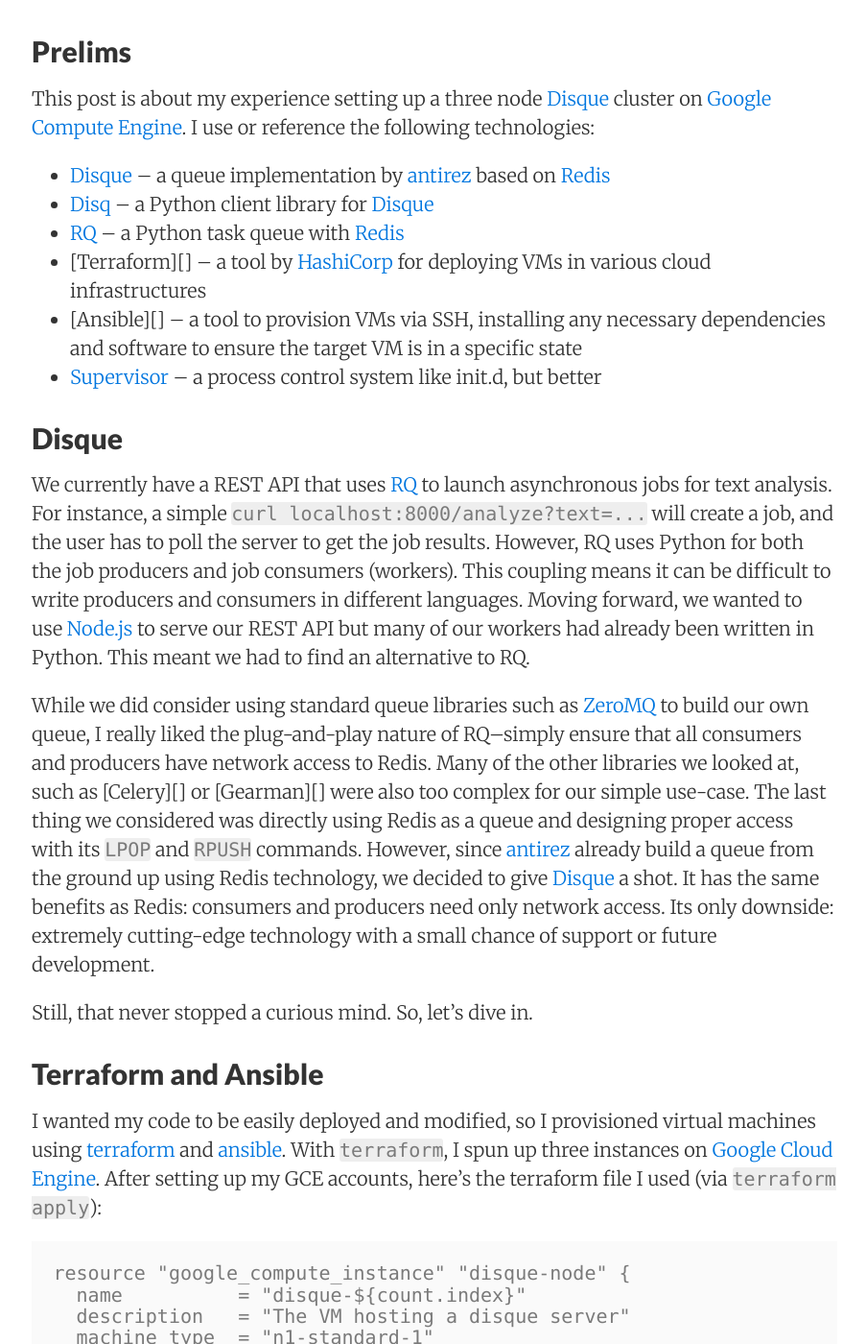
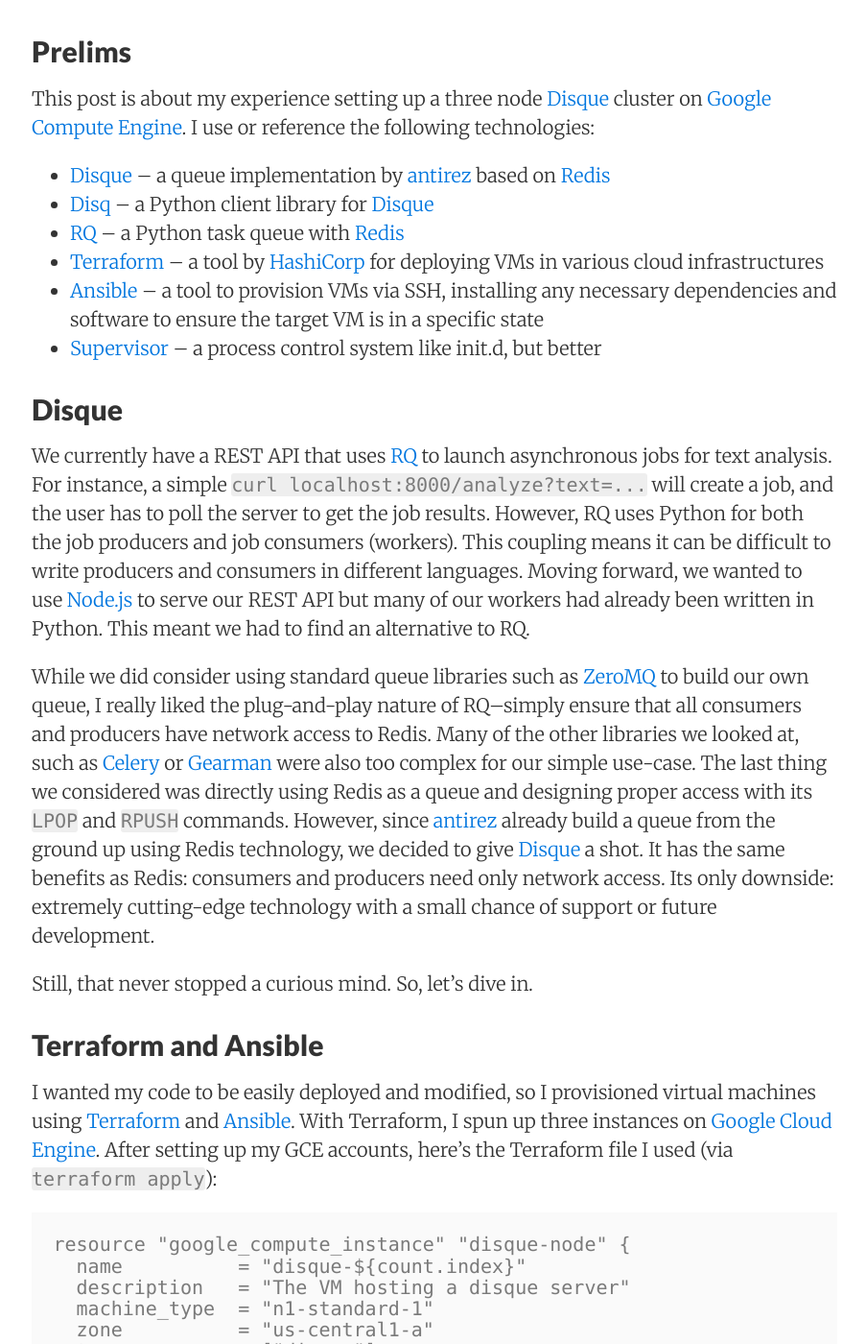
Before and after one commit to echu/echu.github.io, a Jekyll site: the page built from _posts/2015-10-15-disque.md, in a window 1280 px wide and 1400 px high, scrolled down 377 px. Shown: the whole window at 96% size, without its empty margins (187-1090 px from the left). Built offline with Jekyll 4.4.1, drawn with Linux system fonts in a browser that asks for light colours; nearby versions of some CDN libraries; some of the changed lines change nothing that is shown.

Commit message:
fix missing links

```diff
--- a/_posts/2015-10-15-disque.md
+++ b/_posts/2015-10-15-disque.md
@@ -24,7 +24,7 @@
 Still, that never stopped a curious mind. So, let's dive in.
 
 ## Terraform and Ansible
-I wanted my code to be easily deployed and modified, so I provisioned virtual machines using [terraform](https://terraform.io) and [ansible](http://ansible.com). With `terraform`, I spun up three instances on [Google Cloud Engine](https://cloud.google.com/). After setting up my GCE accounts, here's the terraform file I used (via `terraform apply`):
+I wanted my code to be easily deployed and modified, so I provisioned virtual machines using [Terraform][] and [Ansible][]. With Terraform, I spun up three instances on [Google Cloud Engine][gce]. After setting up my GCE accounts, here's the Terraform file I used (via `terraform apply`):
 
     resource "google_compute_instance" "disque-node" {
       name          = "disque-${count.index}"
@@ -175,3 +175,7 @@
 [zeromq]:     http://zeromq.org                 "ZeroMQ"
 [node.js]:    https://nodejs.org                "Node.js"
 [supervisor]: http://supervisord.org/           "Supervisord"
+[terraform]:  https://terraform.io/             "Terraform"
+[ansible]:    http://www.ansible.com/           "Ansible"
+[celery]:     http://www.celeryproject.org/     "Celery"
+[gearman]:    http://gearman.org/               "Gearman"
```
